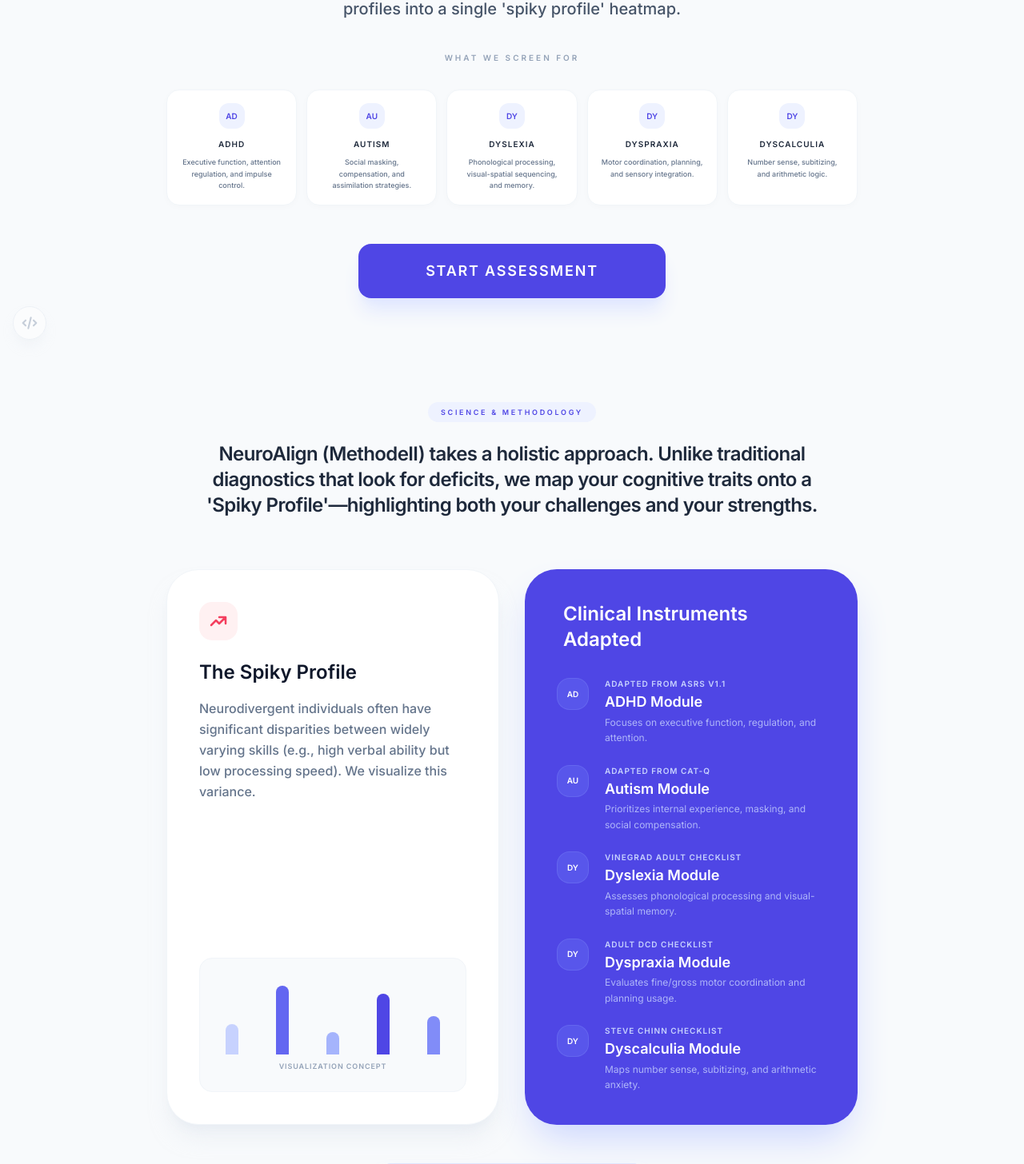
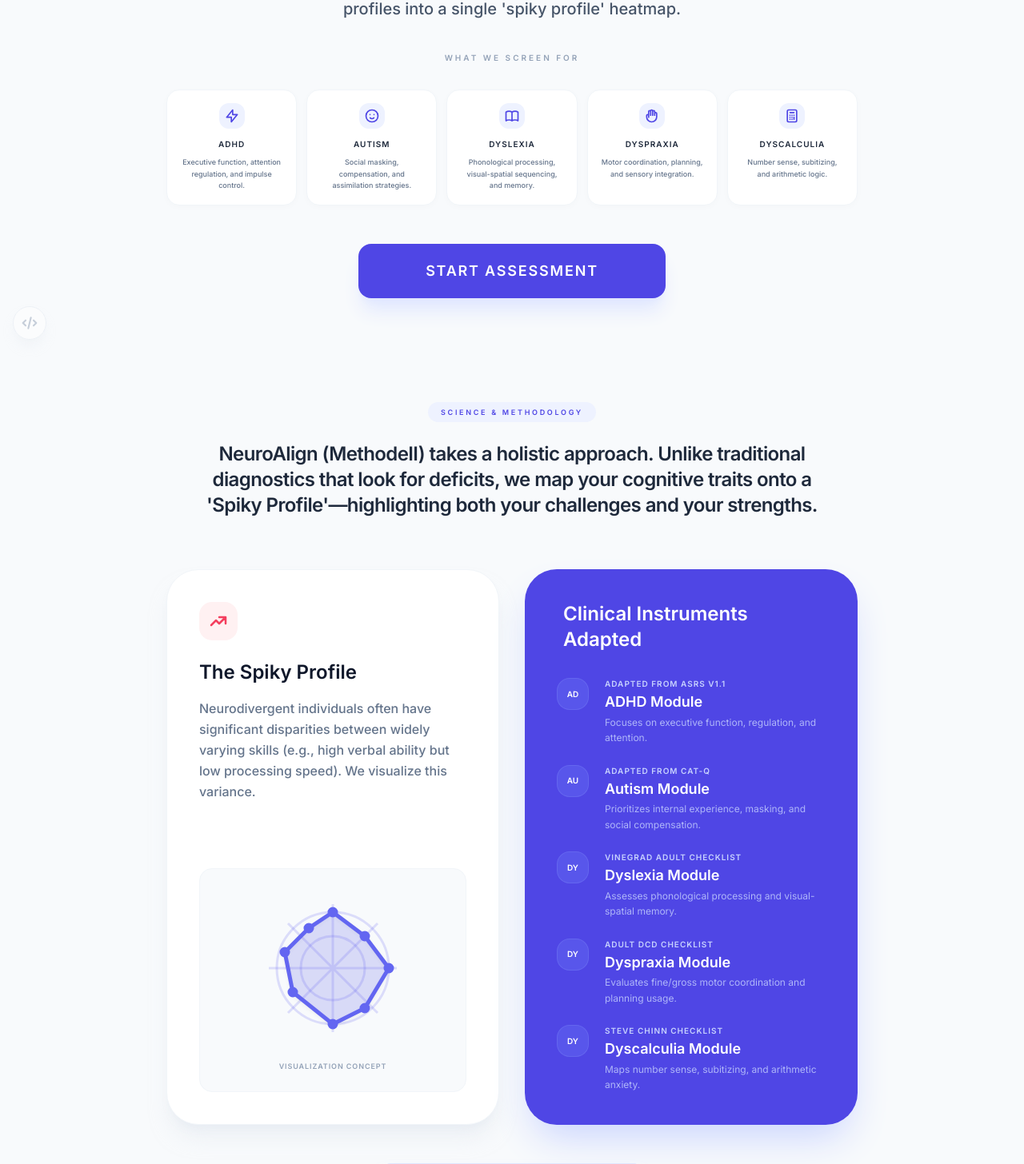
Before and after one commit to KashYope/NeuroAlign, a React (Vite) app: page / in a window 1280 px wide. Shown: the part 359-1815 px from the top of the page at 80% size. Built offline with nearby package versions, Linux system fonts and the light colour scheme.

Commit message:
fix: show insight prompt only when detailed insights are available

```diff
--- a/App.tsx
+++ b/App.tsx
@@ -35,6 +35,17 @@
 const DomainsOverview: React.FC<{ t: any }> = ({ t }) => {
   const domains = ['adhd', 'autism', 'dyslexia', 'dyspraxia', 'dyscalculia'];
 
+  const getIcon = (key: string) => {
+    switch (key) {
+      case 'adhd': return <svg className="w-4 h-4 sm:w-5 sm:h-5" fill="none" stroke="currentColor" viewBox="0 0 24 24"><path strokeLinecap="round" strokeLinejoin="round" strokeWidth="2" d="M13 10V3L4 14h7v7l9-11h-7z" /></svg>;
+      case 'autism': return <svg className="w-4 h-4 sm:w-5 sm:h-5" fill="none" stroke="currentColor" viewBox="0 0 24 24"><path strokeLinecap="round" strokeLinejoin="round" strokeWidth="2" d="M14.828 14.828a4 4 0 01-5.656 0M9 10h.01M15 10h.01M21 12a9 9 0 11-18 0 9 9 0 0118 0z" /></svg>;
+      case 'dyslexia': return <svg className="w-4 h-4 sm:w-5 sm:h-5" fill="none" stroke="currentColor" viewBox="0 0 24 24"><path strokeLinecap="round" strokeLinejoin="round" strokeWidth="2" d="M12 6.253v13m0-13C10.832 5.477 9.246 5 7.5 5S4.168 5.477 3 6.253v13C4.168 18.477 5.754 18 7.5 18s3.332.477 4.5 1.253m0-13C13.168 5.477 14.754 5 16.5 5c1.747 0 3.332.477 4.5 1.253v13C19.832 18.477 18.247 18 16.5 18c-1.746 0-3.332.477-4.5 1.253" /></svg>;
+      case 'dyspraxia': return <svg className="w-4 h-4 sm:w-5 sm:h-5" fill="none" stroke="currentColor" viewBox="0 0 24 24"><path strokeLinecap="round" strokeLinejoin="round" strokeWidth="2" d="M7 11.5V14m0-2.5v-6a1.5 1.5 0 113 0m-3 6a1.5 1.5 0 00-3 0v2a7.5 7.5 0 0015 0v-5a1.5 1.5 0 00-3 0m-6-3V11m0-5.5v-1a1.5 1.5 0 013 0v1m0 0V11m0-5.5a1.5 1.5 0 013 0v3m0 0V11" /></svg>;
+      case 'dyscalculia': return <svg className="w-4 h-4 sm:w-5 sm:h-5" fill="none" stroke="currentColor" viewBox="0 0 24 24"><path strokeLinecap="round" strokeLinejoin="round" strokeWidth="2" d="M9 7h6m0 10v-3m-3 3h.01M9 17h.01M9 14h.01M12 14h.01M15 11h.01M12 11h.01M9 11h.01M7 21h10a2 2 0 002-2V5a2 2 0 00-2-2H7a2 2 0 00-2 2v14a2 2 0 002 2z" /></svg>;
+      default: return null;
+    }
+  };
+
   return (
     <div className="w-full max-w-5xl mx-auto mb-12 animate-in fade-in slide-in-from-bottom-5 delay-150 px-4">
       <h3 className="text-[10px] font-black text-slate-400 uppercase tracking-[0.3em] mb-8 text-center">{t.domainsTitle}</h3>
@@ -43,8 +54,8 @@
           const title = t.methodology.modules[key]?.title.replace(/Module\s*|\s*Module/gi, '').trim();
           return (
             <div key={key} className="bg-white p-4 rounded-2xl border border-slate-100 shadow-[0_2px_10px_rgba(0,0,0,0.02)] hover:shadow-[0_8px_30px_rgba(0,0,0,0.04)] hover:-translate-y-1 transition-all duration-300 flex flex-col items-center text-center h-full">
-              <div className="w-8 h-8 rounded-xl bg-indigo-50 text-indigo-600 flex items-center justify-center text-[10px] font-black mb-3 shrink-0">
-                {title.substring(0, 2).toUpperCase()}
+              <div className="w-8 h-8 rounded-xl bg-indigo-50 text-indigo-600 flex items-center justify-center mb-3 shrink-0">
+                {getIcon(key)}
               </div>
               <span className="text-[10px] font-black text-slate-800 uppercase tracking-widest mb-2">{title}</span>
               <p className="text-[9px] text-slate-500 font-medium leading-relaxed">{t.domainIntros[key]}</p>
@@ -78,13 +89,27 @@
         <p className="text-slate-500 leading-relaxed font-medium mb-8 flex-1">
           {t.methodology.spikyProfileDesc}
         </p>
-        <div className="bg-slate-50 rounded-2xl p-6 border border-slate-100">
-          <div className="flex items-end gap-2 h-24 mb-2 justify-between px-2">
-            <div className="w-4 bg-indigo-200 rounded-t-lg h-[40%]" />
-            <div className="w-4 bg-indigo-500 rounded-t-lg h-[90%]" />
-            <div className="w-4 bg-indigo-300 rounded-t-lg h-[30%]" />
-            <div className="w-4 bg-indigo-600 rounded-t-lg h-[80%]" />
-            <div className="w-4 bg-indigo-400 rounded-t-lg h-[50%]" />
+        <div className="bg-slate-50 rounded-2xl p-6 border border-slate-100 flex flex-col items-center">
+          <div className="w-full max-w-[200px] aspect-square relative mb-4">
+            <svg viewBox="0 0 100 100" className="w-full h-full text-indigo-500" fill="none" stroke="currentColor" strokeWidth="1.5">
+              {/* Grid */}
+              <circle cx="50" cy="50" r="20" strokeOpacity="0.2" />
+              <circle cx="50" cy="50" r="35" strokeOpacity="0.2" />
+              <path d="M50 10 L50 90 M10 50 L90 50 M22 22 L78 78 M22 78 L78 22" strokeOpacity="0.2" />
+
+              {/* Spiky Shape */}
+              <path d="M50 15 L70 30 L85 50 L70 75 L50 85 L25 65 L20 40 L35 25 Z"
+                fill="currentColor" fillOpacity="0.2" strokeWidth="2.5" className="drop-shadow-sm" />
+              {/* Points */}
+              <circle cx="50" cy="15" r="2.5" fill="currentColor" />
+              <circle cx="70" cy="30" r="2.5" fill="currentColor" />
+              <circle cx="85" cy="50" r="2.5" fill="currentColor" />
+              <circle cx="70" cy="75" r="2.5" fill="currentColor" />
+              <circle cx="50" cy="85" r="2.5" fill="currentColor" />
+              <circle cx="25" cy="65" r="2.5" fill="currentColor" />
+              <circle cx="20" cy="40" r="2.5" fill="currentColor" />
+              <circle cx="35" cy="25" r="2.5" fill="currentColor" />
+            </svg>
           </div>
           <p className="text-[9px] text-center font-black uppercase tracking-widest text-slate-400">Visualization Concept</p>
         </div>
--- a/components/Report.tsx
+++ b/components/Report.tsx
@@ -39,6 +39,17 @@
   onReset: () => void;
   locale: Locale;
 }
+
+const ModuleIcon: React.FC<{ name: string; className?: string }> = ({ name, className = "w-5 h-5" }) => {
+  switch (name) {
+    case 'adhd': return <svg className={className} fill="none" stroke="currentColor" viewBox="0 0 24 24"><path strokeLinecap="round" strokeLinejoin="round" strokeWidth="2" d="M13 10V3L4 14h7v7l9-11h-7z" /></svg>;
+    case 'autism': return <svg className={className} fill="none" stroke="currentColor" viewBox="0 0 24 24"><path strokeLinecap="round" strokeLinejoin="round" strokeWidth="2" d="M14.828 14.828a4 4 0 01-5.656 0M9 10h.01M15 10h.01M21 12a9 9 0 11-18 0 9 9 0 0118 0z" /></svg>;
+    case 'dyslexia': return <svg className={className} fill="none" stroke="currentColor" viewBox="0 0 24 24"><path strokeLinecap="round" strokeLinejoin="round" strokeWidth="2" d="M12 6.253v13m0-13C10.832 5.477 9.246 5 7.5 5S4.168 5.477 3 6.253v13C4.168 18.477 5.754 18 7.5 18s3.332.477 4.5 1.253m0-13C13.168 5.477 14.754 5 16.5 5c1.747 0 3.332.477 4.5 1.253v13C19.832 18.477 18.247 18 16.5 18c-1.746 0-3.332.477-4.5 1.253" /></svg>;
+    case 'dyspraxia': return <svg className={className} fill="none" stroke="currentColor" viewBox="0 0 24 24"><path strokeLinecap="round" strokeLinejoin="round" strokeWidth="2" d="M7 11.5V14m0-2.5v-6a1.5 1.5 0 113 0m-3 6a1.5 1.5 0 00-3 0v2a7.5 7.5 0 0015 0v-5a1.5 1.5 0 00-3 0m-6-3V11m0-5.5v-1a1.5 1.5 0 013 0v1m0 0V11m0-5.5a1.5 1.5 0 013 0v3m0 0V11" /></svg>;
+    case 'dyscalculia': return <svg className={className} fill="none" stroke="currentColor" viewBox="0 0 24 24"><path strokeLinecap="round" strokeLinejoin="round" strokeWidth="2" d="M9 7h6m0 10v-3m-3 3h.01M9 17h.01M9 14h.01M12 14h.01M15 11h.01M12 11h.01M9 11h.01M7 21h10a2 2 0 002-2V5a2 2 0 00-2-2H7a2 2 0 00-2 2v14a2 2 0 002 2z" /></svg>;
+    default: return null;
+  }
+};
 
 const Report: React.FC<ReportProps> = ({ report, answers, onReset, locale }) => {
   const t = translations[locale];
@@ -561,14 +572,20 @@
           </div>
         </div>
 
-        {/* Placeholder for future specific content or empty space if MD layout */}
-        {domain.score >= 40 && (
-          <div className="hidden md:flex items-center justify-center p-8 bg-slate-50/50 rounded-3xl border border-slate-50 border-dashed">
-            <p className="text-center text-xs text-slate-400 font-medium max-w-[200px]">
+        {/* Large transparent icon background */}
+        <div className="hidden md:flex items-center justify-center p-8 bg-slate-50/30 rounded-3xl border border-slate-50 border-dashed relative overflow-hidden h-[300px]">
+          <div className="absolute inset-0 flex items-center justify-center opacity-[0.03] pointer-events-none">
+            <ModuleIcon
+              name={domain.name === Phase.AUTISM ? 'autism' : domain.name === Phase.ADHD ? 'adhd' : domain.name === Phase.DYSLEXIA ? 'dyslexia' : domain.name === Phase.DYSPRAXIA ? 'dyspraxia' : 'dyscalculia'}
+              className="w-80 h-80 rotate-12"
+            />
+          </div>
+          {domain.score >= 40 && (
+            <p className="text-center text-xs text-slate-400 font-medium max-w-[200px] relative z-10">
               {t.reportLabels.insightPrompt}
             </p>
-          </div>
-        )}
+          )}
+        </div>
       </div>
 
       {/* Dynamic Insights Block */}
```
